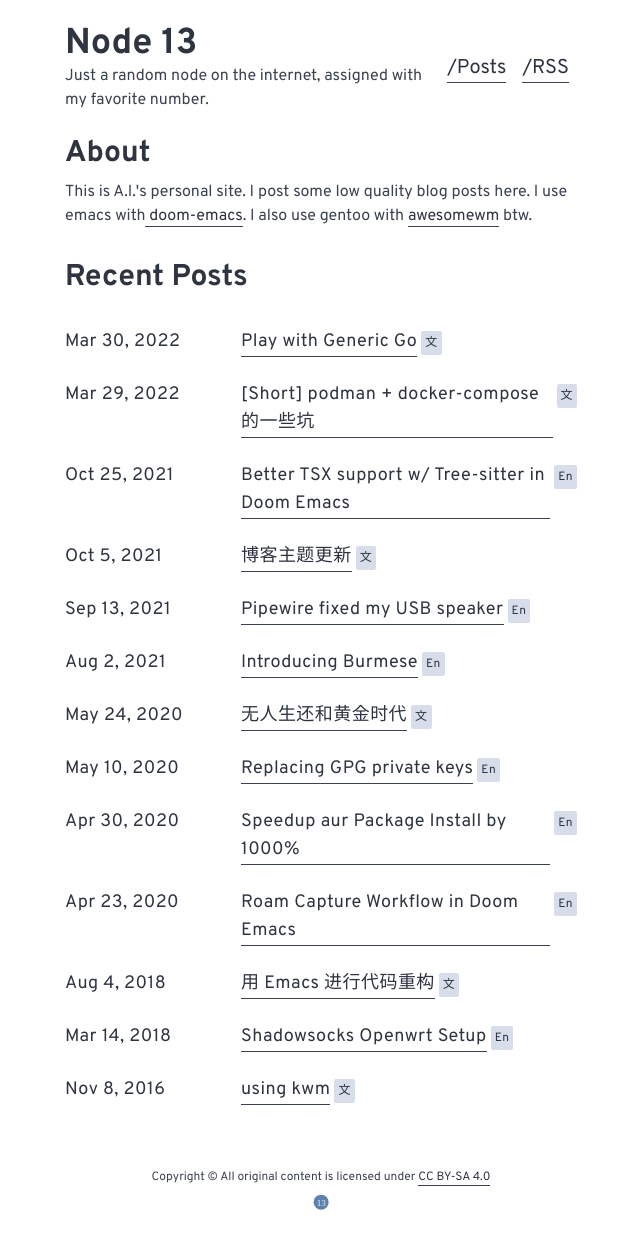
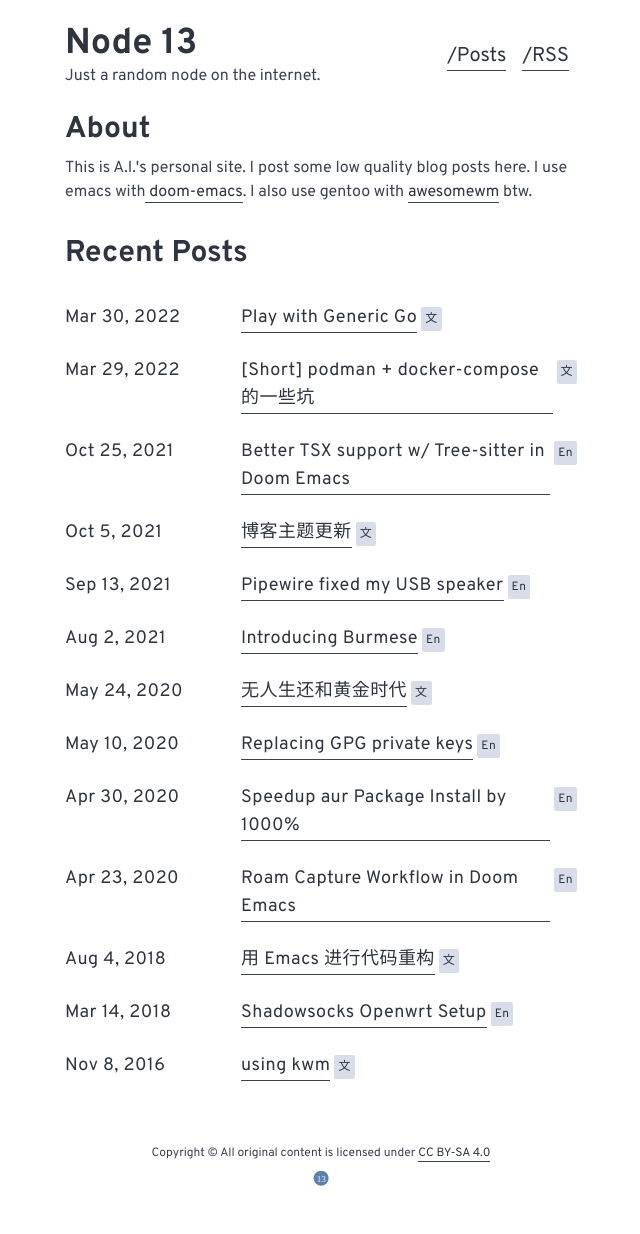
Before and after one commit to merrickluo/mnblog, a Next.js app: page / in a window 1280 px wide. Shown: the whole page, without its empty margins (319-959 px from the left). After the commit the page ends 1210 px from the top, so only its background shows below. Built offline with nearby package versions, Linux system fonts and the light colour scheme; a web font is replaced by a local one.

Commit message:
fix build error

```diff
--- a/next.config.js
+++ b/next.config.js
@@ -3,7 +3,6 @@ module.exports = {
   env: {
     baseUrl: "https://merrick.luois.me",
     title: "Node 13",
-    description:
-      "Just a random node on the internet, assigned with my favorite number.",
+    description: "Just a random node on the internet.",
   },
 };
--- a/pages/_app.jsx
+++ b/pages/_app.jsx
@@ -1,5 +1,4 @@
 import Head from "next/head";
-import Image from "next/image";
 import BackHome from "@components/back_home";
 import "../styles/globals.css";
 
@@ -23,7 +22,7 @@ function MyApp({ Component, pageProps }) {
               CC BY-SA 4.0
             </a>
           </div>
-          <Image width="16" height="16" src="/favicon.svg" alt="Icon" />
+          <img width="16" height="16" src="/favicon.svg" alt="Icon" />
         </footer>
       </div>
     </>
```
